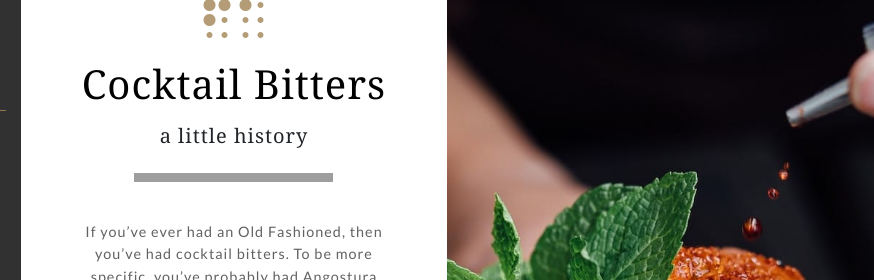
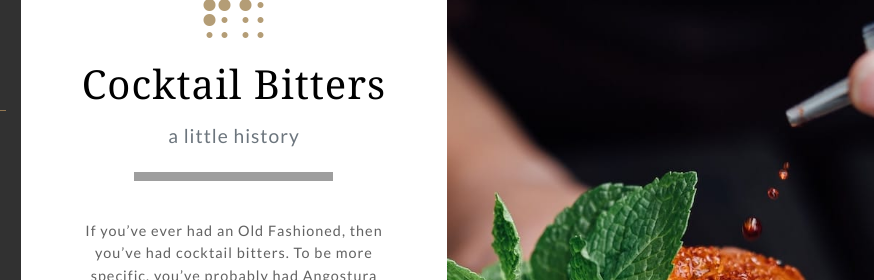
Before and after one commit to dmrschmidt/better-bitters, a website with bundled scripts: page index.html in a window 1280 px wide. Shown: the part 900-1180 px from the top of the page, 406-1280 px from the left. Built offline with nearby package versions, Linux system fonts and the light colour scheme; grey boxes are pictures that could not be loaded.

Commit message:
muted text

```diff
--- a/index.html
+++ b/index.html
@@ -119,7 +119,7 @@
                 <div class="p-5">
                     <i class="fas fa-braille mb-3 heading"></i>
                     <h2 class="mb-3">Cocktail Bitters</h2>
-                    <h5 class="mb-3">a little history</h5>
+                    <h5 class="mb-3 text-muted">a little history</h5>
                     <img class="scale-with-grid"
                          src="https://themes.muffingroup.com/be/barber2/wp-content/uploads/2016/06/home_barber2_sep2.png"
                          alt="home_barber2_sep2" width="199" height="9">
```
